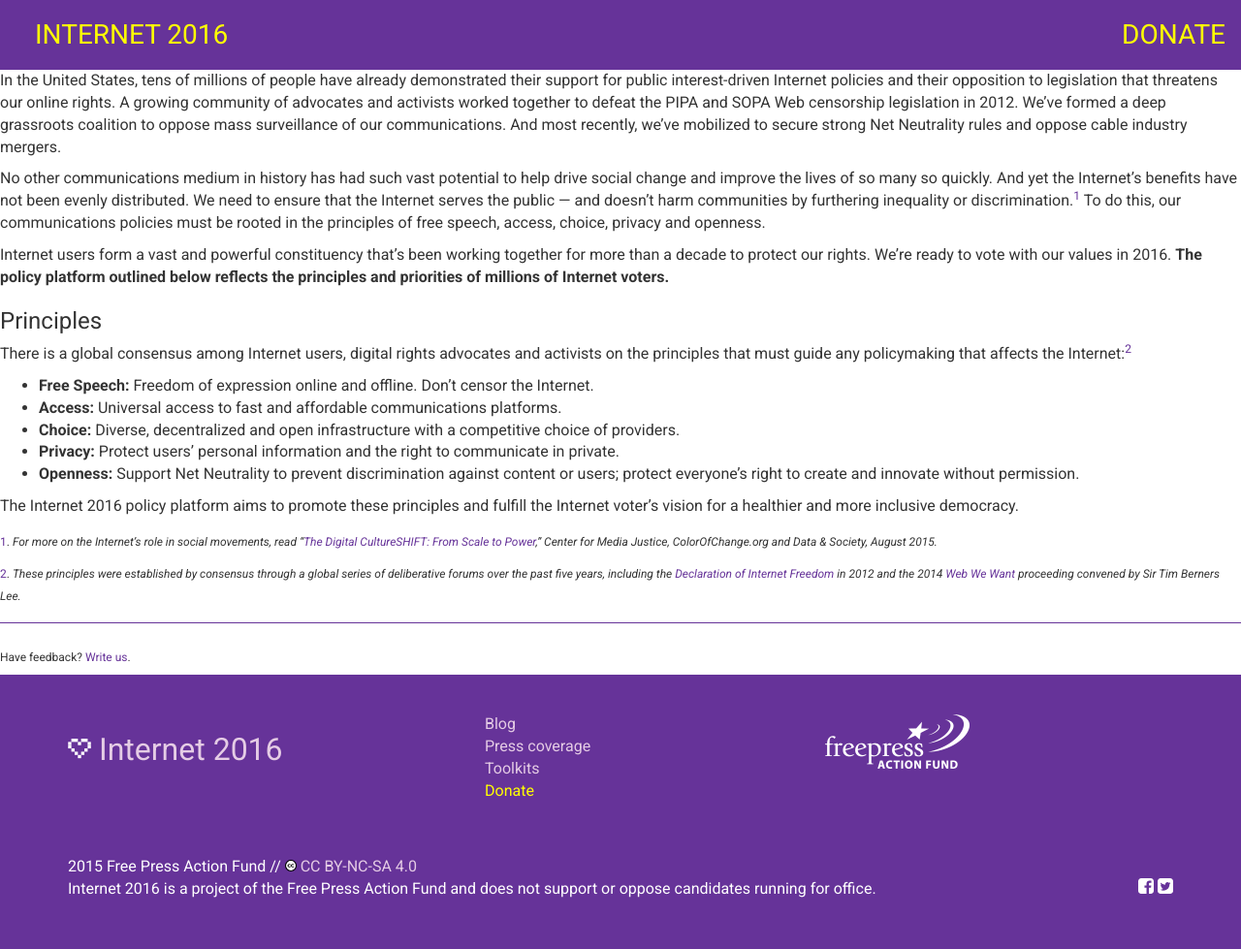
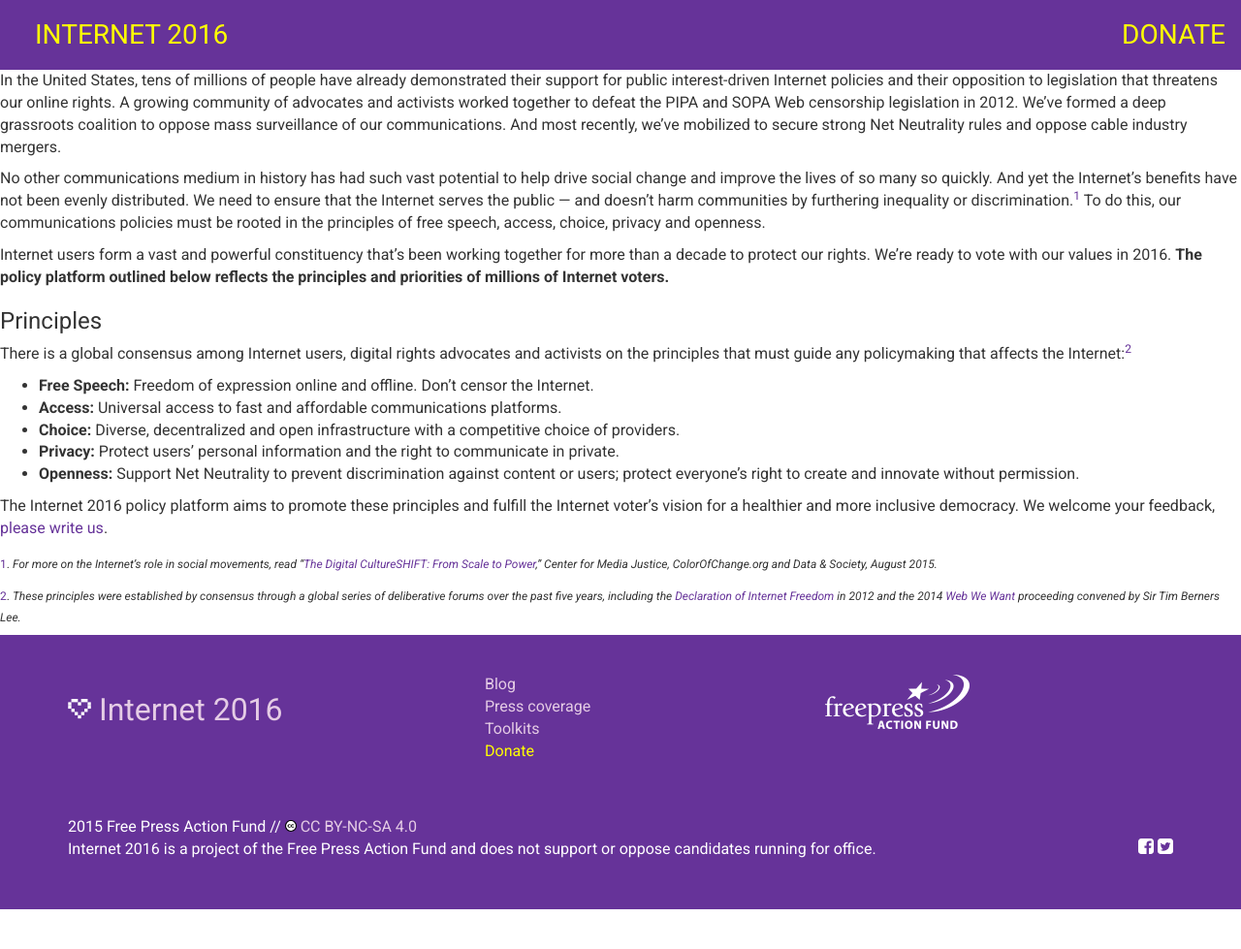
Before and after one commit to freepress/internet2016, a Jekyll site: the page built from _posts/principles/2015-01-06-intro.md, in a window 1280 px wide. Shown: the whole page at 97% size. Built offline with Jekyll 4.4.1, drawn with Linux system fonts in a browser that asks for light colours; comment, search, counter and statistics services are not loaded; after the commit the page ends 938 px from its top, so only the background shows below that.

Commit message:
Update 2015-01-06-intro.md

```diff
--- a/_posts/principles/2015-01-06-intro.md
+++ b/_posts/principles/2015-01-06-intro.md
@@ -27,12 +27,8 @@
  * **Privacy:** Protect users’ personal information and the right to communicate in private.
  * **Openness:** Support Net Neutrality to prevent discrimination against content or users; protect everyone’s right to create and innovate without permission.
 
-The Internet 2016 policy platform aims to promote these principles and fulfill the Internet voter’s vision for a healthier and more inclusive democracy.
+The Internet 2016 policy platform aims to promote these principles and fulfill the Internet voter’s vision for a healthier and more inclusive democracy. We welcome your feedback, <a href="mailto:info@freepress.net">please write us</a>.
 
 <sub><a name="1">1</a>. *For more on the Internet’s role in social movements, read “[The Digital CultureSHIFT: From Scale to Power](http://centerformediajustice.org/digital-culture-shift-from-scale-to-power/),” Center for Media Justice, ColorOfChange.org and Data & Society, August 2015.*
 
 <sub><a name="2">2</a>. *These principles were established by consensus through a global series of deliberative forums over the past five years, including the [Declaration of Internet Freedom](http://www.internetdeclaration.org/) in 2012 and the 2014 [Web We Want](https://webwewant.org/about_us) proceeding convened by Sir Tim Berners Lee.*</sub>
-
-***
-
-<sub>Have feedback? <a href="mailto:info@freepress.net">Write us</a>.</sub>
```
